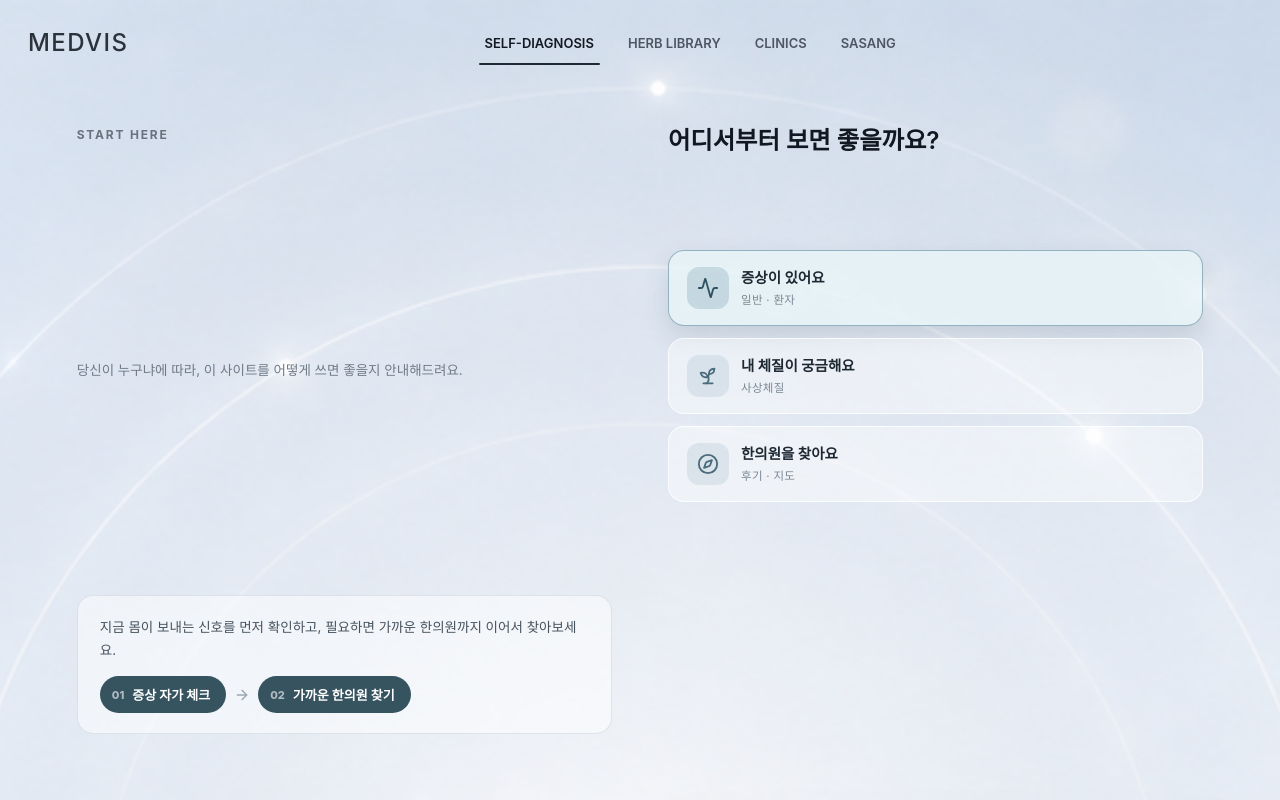
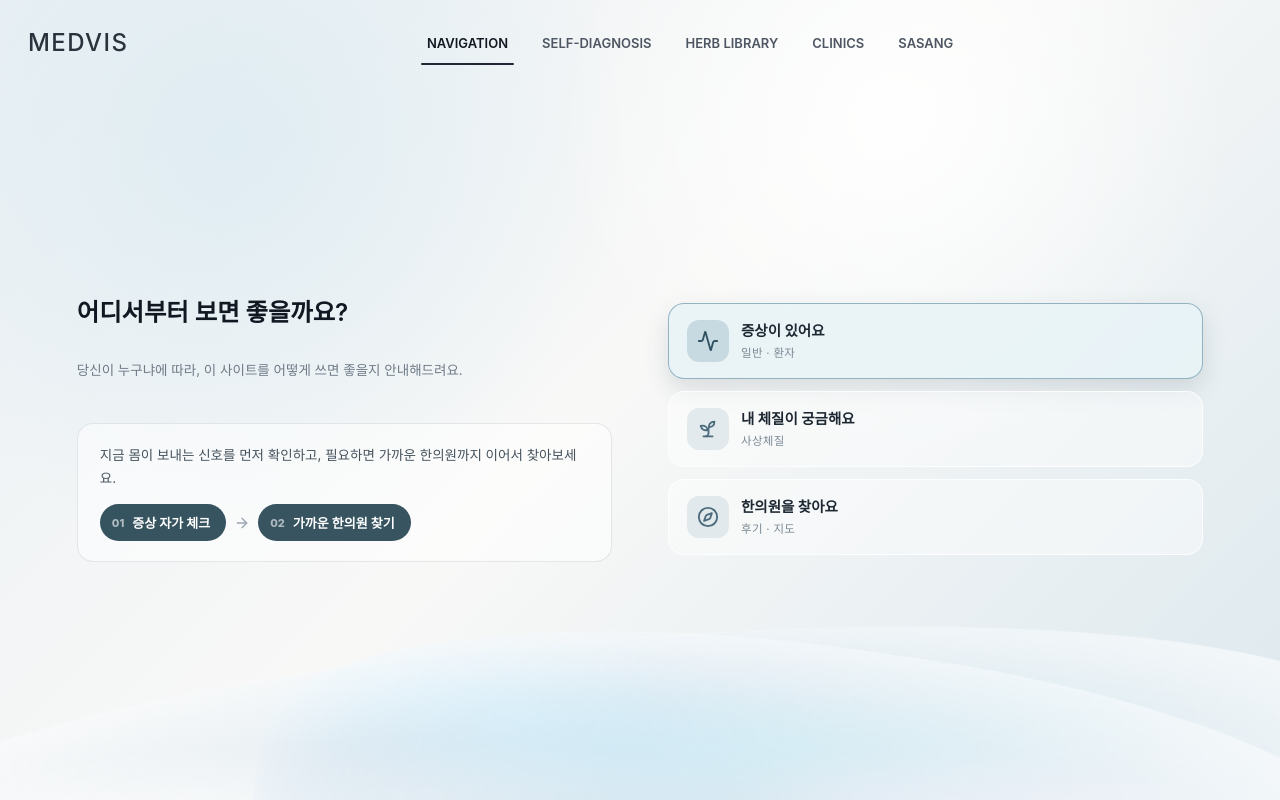
Before and after one commit to tmznwnel00/nakdae_haengnim, a React (Vite) app: page / in a window 1280 px wide. Shown: the top 800 px of the page. Built offline with nearby package versions, Linux system fonts and the light colour scheme; a web font is replaced by a local one.

Commit message:
feat: NAVIGATION 탭 추가 및 시작 페이지 설정, PersonaGuide 2컬럼 레이아웃

```diff
--- a/src/App.jsx
+++ b/src/App.jsx
@@ -70,7 +70,8 @@ function App() {
     if (h === "#library") return "library";
     if (h === "#clinics") return "clinics";
     if (h === "#sasang") return "sasang";
-    return "diagnosis";
+    if (h === "#diagnosis") return "diagnosis";
+    return "navigation";
   });
   const [complaint, setComplaint] = useState(null);
   const [libTarget, setLibTarget] = useState(null); // 진단→라이브러리 사전선택 U코드
@@ -80,7 +81,8 @@ function App() {
 
   const setView = (nextView) => {
     setViewState(nextView);
-    window.location.hash = nextView === "library" ? "library" : nextView === "clinics" ? "clinics" : nextView === "sasang" ? "sasang" : "";
+    const hashMap = { library: "library", clinics: "clinics", sasang: "sasang", diagnosis: "diagnosis" };
+    window.location.hash = hashMap[nextView] || "";
   };
 
   // 증상 선택 → 진단 결과 화면 열기
@@ -97,10 +99,12 @@ function App() {
   };
 
   const isAltView = view === "library" || view === "clinics" || view === "sasang";
-  return (
-    <main className={`shell ${isAltView ? "library-shell" : ""}`}>
+  const shellExtra = view === "library" ? "library-shell" : view === "clinics" ? "clinics-shell" : view === "sasang" ? "sasang-shell" : view === "navigation" ? "navigation-shell" : "";
+  return (
+    <main className={`shell ${shellExtra}`}>
       <Header view={view} setView={setView} />
-      {view === "library" ? <HerbLibrary data={data} initialSelectedId={libTarget} onConsumeInitial={() => setLibTarget(null)} /> :
+      {view === "navigation" ? <PersonaGuide setView={setView} /> :
+       view === "library" ? <HerbLibrary data={data} initialSelectedId={libTarget} onConsumeInitial={() => setLibTarget(null)} /> :
        view === "clinics" ? <ClinicsPage clinics={clinicsData} /> :
        view === "sasang" ? <SasangPage setView={setView} /> :
        view === "diagnosis-result" && complaint ? <DiagnosisResult complaint={complaint} setView={setView} onOpenLibrary={openLibraryUcode} ucodeIds={ucodeIdSet} /> :
@@ -111,6 +115,7 @@ function App() {
 
 function Header({ view, setView }) {
   const items = [
+    ["navigation", "NAVIGATION"],
     ["diagnosis", "SELF-DIAGNOSIS"],
     ["library", "HERB LIBRARY"],
     ["clinics", "CLINICS"],
@@ -119,10 +124,10 @@ function Header({ view, setView }) {
 
   return (
     <header className="topbar">
-      <button className="brand brand-button" type="button" onClick={() => setView("diagnosis")}>MEDVIS</button>
+      <button className="brand brand-button" type="button" onClick={() => setView("navigation")}>MEDVIS</button>
       <nav className="nav" aria-label="Primary">
         {items.map(([key, label]) => (
-          <button key={key} className={view === key ? "active" : ""} type="button" onClick={() => setView(["library", "clinics", "sasang"].includes(key) ? key : "diagnosis")}>
+          <button key={key} className={view === key ? "active" : ""} type="button" onClick={() => setView(key)}>
             {label}
           </button>
         ))}
@@ -173,9 +178,24 @@ function PersonaGuide({ setView }) {
   const active = PERSONAS.find((p) => p.id === persona) || PERSONAS[0];
   return (
     <section className="persona-guide" aria-label="사용 안내">
-      <p className="eyebrow">START HERE</p>
+      <div className="persona-left">
         <h2 className="persona-title">어디서부터 보면 좋을까요?</h2>
         <p className="persona-lead">당신이 누구냐에 따라, 이 사이트를 어떻게 쓰면 좋을지 안내해드려요.</p>
+        <div className="persona-guide-detail">
+          <p className="persona-blurb">{active.blurb}</p>
+          <div className="persona-path">
+            {active.steps.map((s, i) => (
+              <Fragment key={s.label}>
+                {i > 0 && <span className="persona-arrow" aria-hidden="true"><ArrowRight size={16} /></span>}
+                <button type="button" className="persona-step" onClick={() => setView(s.view)}>
+                  <em>{String(i + 1).padStart(2, "0")}</em>{s.label}
+                </button>
+              </Fragment>
+            ))}
+          </div>
+        </div>
+      </div>
+      <div className="persona-right">
         <div className="persona-cards" role="tablist">
           {PERSONAS.map((p) => {
             const Icon = p.icon;
@@ -192,18 +212,6 @@ function PersonaGuide({ setView }) {
               </button>
             );
           })}
-      </div>
-      <div className="persona-guide-detail">
-        <p className="persona-blurb">{active.blurb}</p>
-        <div className="persona-path">
-          {active.steps.map((s, i) => (
-            <Fragment key={s.label}>
-              {i > 0 && <span className="persona-arrow" aria-hidden="true"><ArrowRight size={16} /></span>}
-              <button type="button" className="persona-step" onClick={() => setView(s.view)}>
-                <em>{String(i + 1).padStart(2, "0")}</em>{s.label}
-              </button>
-            </Fragment>
-          ))}
         </div>
       </div>
     </section>
@@ -273,7 +281,6 @@ function StartPage({ setView, onDiagnose }) {
 
   return (
     <>
-      <PersonaGuide setView={setView} />
       <section className="hero" aria-label="Self diagnosis">
       <div className="intro">
         <p className="eyebrow">SELF-DIAGNOSIS</p>
```
Lines whose indentation alone changed are shown as unchanged.
